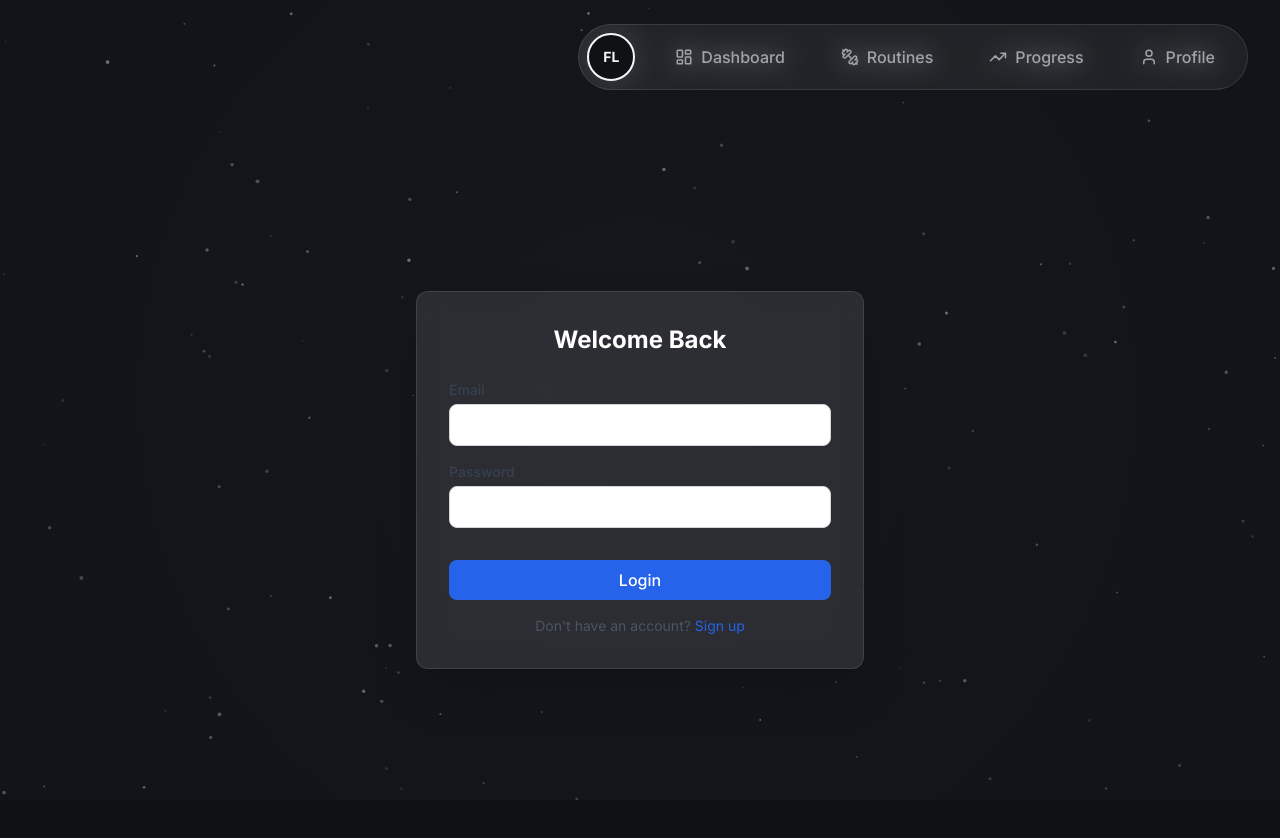
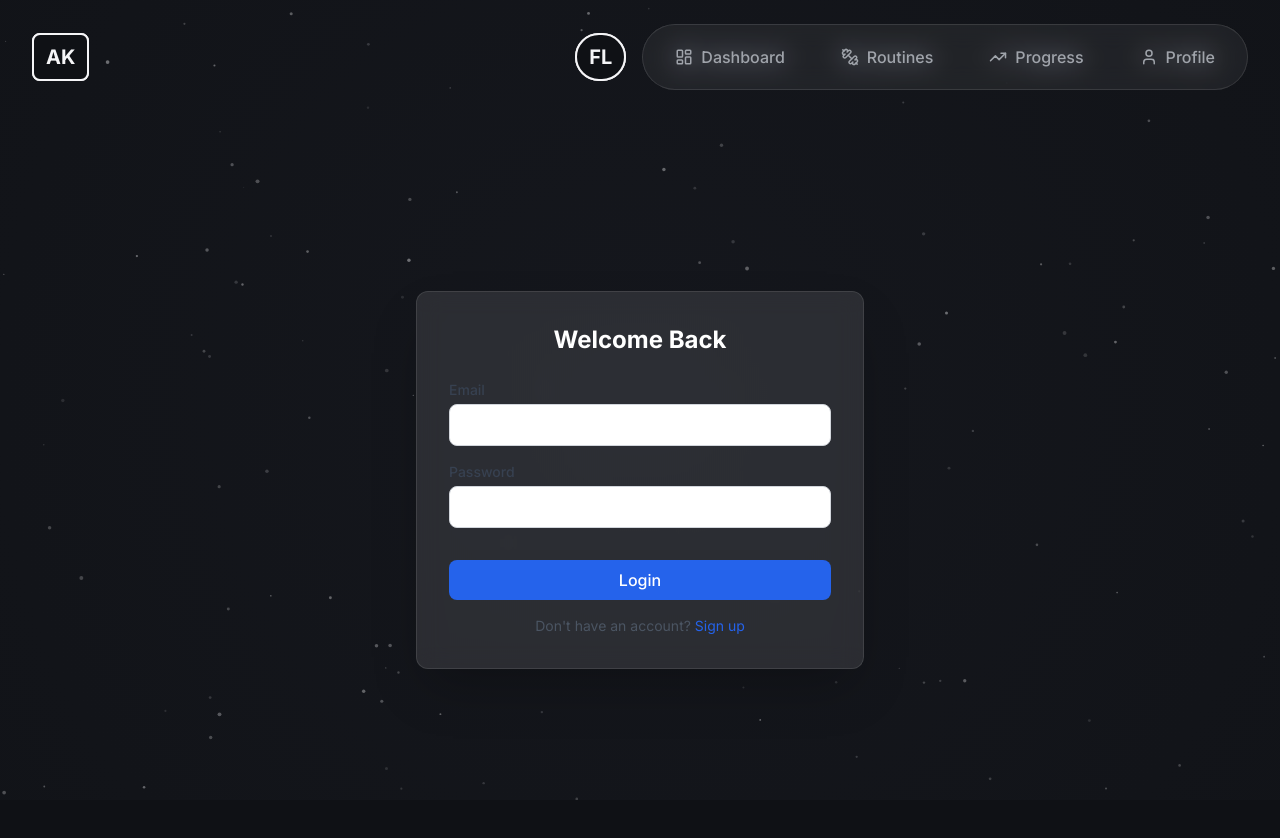
Before and after one commit to aasthakumari03/Fitlife_Website, a Next.js app: page /login in a window 1280 px wide. Shown: the top 838 px of the page. Built offline with nearby package versions, Linux system fonts and the light colour scheme.

Commit message:
add animated AK and FL typewriter logos

```diff
--- a/components/Navbar.js
+++ b/components/Navbar.js
@@ -1,12 +1,63 @@
 "use client";
-import React from 'react';
+import React, { useState, useEffect } from 'react';
 import Link from 'next/link';
 import { usePathname } from 'next/navigation';
 import { LayoutDashboard, Dumbbell, TrendingUp, User } from 'lucide-react';
 
+const TypewriterLogo = ({ initials, fullName, shape = 'circle', href = '/' }) => {
+    const [isHovered, setIsHovered] = useState(false);
+    const [displayText, setDisplayText] = useState(initials);
+
+    useEffect(() => {
+        let interval;
+        if (isHovered) {
+            let currentIndex = 0;
+            setDisplayText('');
+            interval = setInterval(() => {
+                if (currentIndex < fullName.length) {
+                    setDisplayText((prev) => prev + fullName[currentIndex]);
+                    currentIndex++;
+                } else {
+                    clearInterval(interval);
+                }
+            }, 50); // Typing speed
+        } else {
+            setDisplayText(initials);
+        }
+        return () => clearInterval(interval);
+    }, [isHovered, initials, fullName]);
+
+    return (
+        <Link
+            href={href}
+            className="flex items-center gap-2 group decoration-none" // decoration-none to prevent underline
+            onMouseEnter={() => setIsHovered(true)}
+            onMouseLeave={() => setIsHovered(false)}
+        >
+            <div className={`
+                ${shape === 'circle' ? 'rounded-full' : 'rounded-lg'}
+                border-2 border-[var(--chalk-white)]
+                bg-[var(--bg-charcoal)]
+                group-hover:bg-[var(--chalk-white)]
+                transition-all duration-500
+                flex items-center justify-center
+                h-12 min-w-[3rem] px-3 theme-transition
+            `}>
+                <span className={`
+                    font-gothic font-bold text-xl
+                    text-[var(--chalk-white)]
+                    group-hover:text-[var(--bg-charcoal)]
+                    transition-colors whitespace-nowrap
+                `}>
+                    {displayText}
+                </span>
+            </div>
+        </Link>
+    );
+};
+
 const Navbar = () => {
     const pathname = usePathname();
-    const isHome = pathname === '/';
 
     const navItems = [
         { label: 'Dashboard', href: '/dashboard', icon: LayoutDashboard },
@@ -16,18 +67,31 @@ const Navbar = () => {
     ];
 
     return (
+        <nav className="fixed top-0 left-0 w-full z-50 px-8 py-6 flex items-center justify-between">
+            {/* Top Left: AK Logo */}
+            <div className="flex-shrink-0">
+                <TypewriterLogo
+                    initials="AK"
+                    fullName="Aastha Kumari"
+                    shape="square"
+                    href="/profile"
+                />
+            </div>
 
-        <nav className="fixed top-0 left-0 w-full z-50 px-8 py-6 flex items-center justify-end">
+            {/* Top Right: Nav Links + FL Logo */}
+            <div className="flex items-center gap-4">
+                {/* FL Logo (Before Dashboard) */}
+                <div className="flex items-center">
+                    <TypewriterLogo
+                        initials="FL"
+                        fullName="Fitlife-Tracker"
+                        shape="circle"
+                        href="/"
+                    />
+                </div>
 
-            {/* Nav Links + Logo */}
+                {/* Nav Links */}
                 <div className="hidden md:flex items-center gap-2 p-2 rounded-full border border-[var(--glass-border)] bg-[var(--glass-bg)] backdrop-blur-md transition-all duration-300">
-                {/* Logo */}
-                <Link href="/" className="flex items-center justify-center group mr-2">
-                    <div className="w-12 h-12 rounded-full border-2 border-[var(--chalk-white)] flex items-center justify-center bg-[var(--bg-charcoal)] group-hover:bg-[var(--chalk-white)] transition-all duration-500">
-                        <span className="text-sm font-bold text-[var(--chalk-white)] group-hover:text-[var(--bg-charcoal)] transition-colors">FL</span>
-                    </div>
-                </Link>
-
                     {navItems.map((item) => {
                         const isActive = pathname === item.href;
                         return (
@@ -45,10 +109,10 @@ const Navbar = () => {
                         )
                     })}
                 </div>
+            </div>
 
-            {/* Mobile Menu Placeholder (Hidden on tablet+, visible/functional if needed later) */}
+            {/* Mobile Menu Placeholder */}
             <div className="md:hidden">
-                {/* Simple generic menu icon/button could go here */}
             </div>
         </nav>
     );
```
Lines whose indentation alone changed are shown as unchanged.
